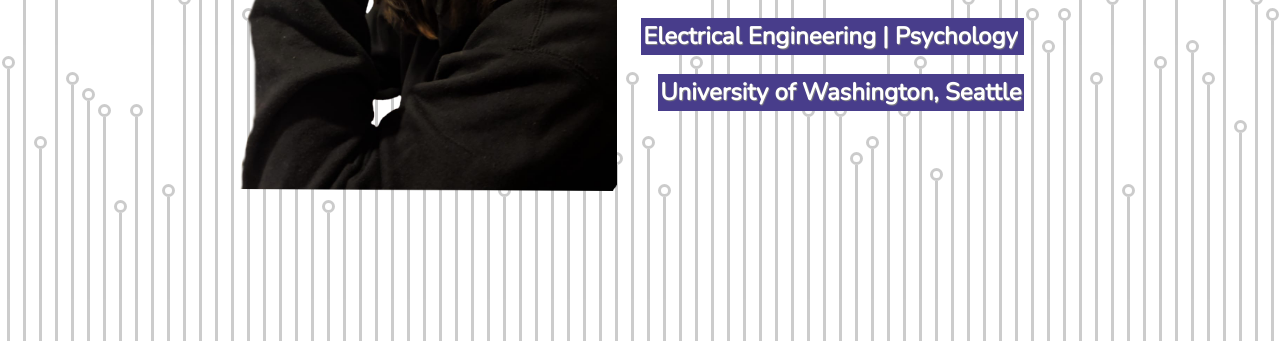
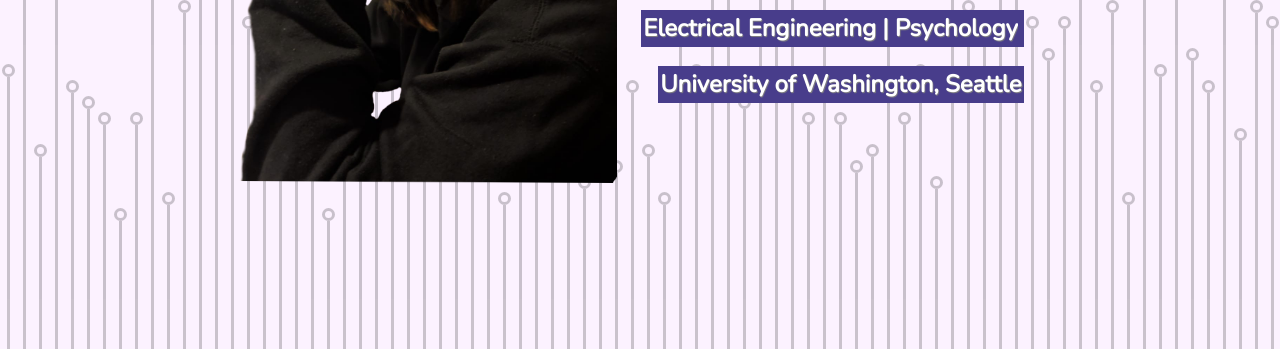
Before and after one commit to rheabhutani/rheabhutani.github.io, a plain HTML site: page index.html in a window 1280 px wide. Shown: the part 464-813 px from the top of the page. Drawn offline with nearby package versions, Linux system fonts and the light colour scheme.

Commit message:
final, works on chrome not safari

```diff
--- a/index.html
+++ b/index.html
@@ -17,6 +17,8 @@
 
 
     <div id="landing">
+
+
       <div id="nav">
         <!--resume-->
         <a href="resume.pdf" target="_blank">
@@ -52,8 +54,10 @@
           <p><span>University of Washington, Seattle</span></p>
         </div>
       </div>
+      <!--background-->
+      <div id="bg-container"></div>
+
     </div>
-    <!--background-->
-    <div id="bg-container"></div>
+
   </body>
 </html>
--- a/script.js
+++ b/script.js
@@ -5,6 +5,9 @@
 
   function init() {
     makeBackground();
+    qs("img").addEventListener("mouseover", () => {
+      console.log("bitch");
+    });
   }
 
   function makeBackground() {
@@ -15,11 +18,11 @@
 
   function makeFourier() {
     let fourier = gen("div");
-    fourier.id = "fourier";
+    fourier.classList.add("fourier");
     let circle = gen("div");
-    circle.id = "circle";
+    circle.classList.add ("circle");
     let line = gen("div");
-    line.id = "line";
+    line.classList.add("line");
     let height = Math.ceil(Math.random() * 19) + 7;
     fourier.style.height = height + "em";
     fourier.addEventListener("mouseover", () => {
--- a/styles.css
+++ b/styles.css
@@ -5,14 +5,13 @@
   margin-left: auto;
   margin-right: auto;
   padding: 0;
-  background-color: rgb(0, 0, 0, 0);
 }
 
 body {
   overflow: auto;
   height: -webkit-fill-available;
   width: -webkit-fill-available;
-  position: absolute;
+  background-color: #fcf2ff;
 }
 
 .hidden {
@@ -20,29 +19,31 @@ body {
 }
 
 #landing {
-  z-index: 1;
-  position: absolute;
+  z-index: 0;
   height: 100%;
   width: 100%;
 }
 
 #bg-container {
-  z-index: 0;
-  position: relative;
+  position: absolute;
+  top: 0;
+  left: 0;
+  z-index: -1;
   height: -webkit-fill-available;
+  width: -webkit-fill-available;
   display: flex;
   justify-content: space-evenly;
   align-items: flex-end;
 }
 
-#fourier {
+.fourier {
   opacity: 20%;
   transition-property: height;
   transition-duration: 0.45s;
   transition-timing-function: cubic-bezier(0.3, 0.3, 0.73, 0.73);
 }
 
-#circle {
+.circle {
   border-width: 3px;
   border-color: black;
   border-style: solid;
@@ -51,7 +52,7 @@ body {
   width: 7px;
 }
 
-#line {
+.line {
   background-color: black;
   height: 100%;
   width: 3px;
@@ -59,12 +60,13 @@ body {
 }
 
 #nav {
+  z-index: 10;
   margin-top: 3vh;
   height: auto;
   width: auto;
 }
 
-.button {
+button {
   font-size: 3vh;
   padding: 0.2em 0.5em;
   margin-left: 4vh;
@@ -75,7 +77,7 @@ body {
   transition: 0.5s ease;
 }
 
-.button:hover {
+button:hover {
   background-color: black;
   color: white;
   box-shadow: 0.5vh 0.5vh 2vh grey;
@@ -131,6 +133,7 @@ a {
 }
 
 #main {
+  z-index: 10;
   display: flex;
 }
 
@@ -140,7 +143,7 @@ a {
 }
 
 img {
-  z-index: 5;
+  z-index: 20;
   opacity: 100%;
   height: 70vh;
   width: auto;
```
